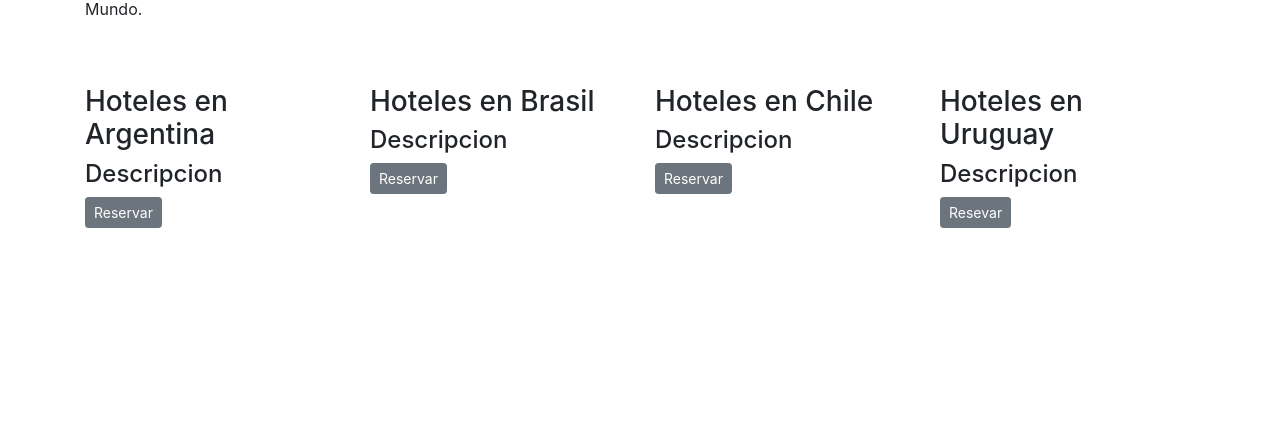
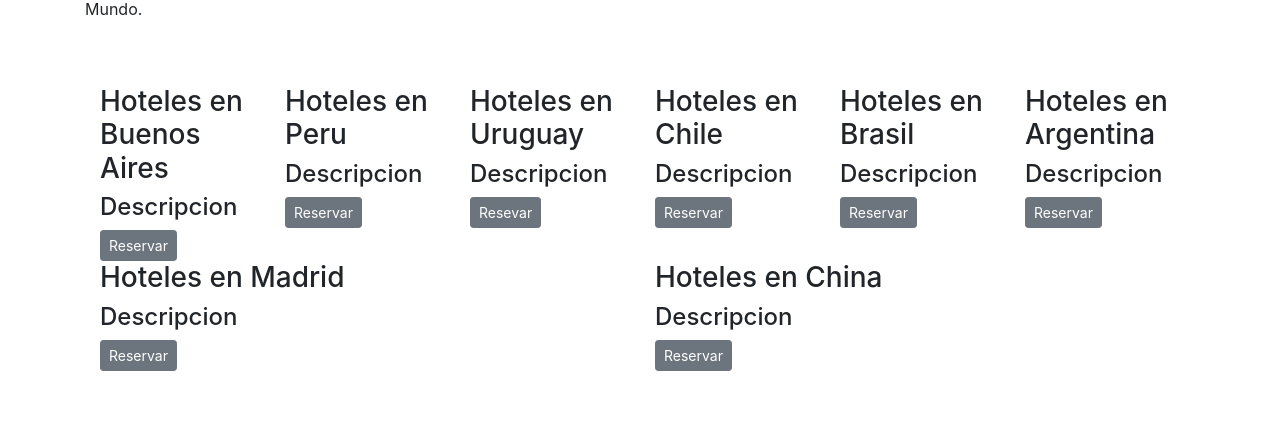
Before and after one commit to fernh08/correcion-tareas, a website: page index.html in a window 1280 px wide. Shown: the part 357-800 px from the top of the page. Drawn offline with nearby package versions, Linux system fonts and the light colour scheme.

Commit message:
primeros pasos con flex

```diff
--- a/index.html
+++ b/index.html
@@ -11,10 +11,11 @@
     <title>Guia-Hoteles</title>
   </head>
   <body>
-<div class="container">
+
   <div class="jumbotron">
   <h1 class="display-4">HOTELES</h1>
   </div>
+  <div class="container">
   <div class="row">
     <div class="col">
          <h2>Como reservo?</h2>
@@ -35,7 +36,7 @@
   <br>
    <br>
 
-    <div class="row">
+    <div class="d-flex flex-wrap flex-row-reverse">
 	 <div class="col-sm">
 	  <h3>Hoteles en Argentina</h3>
       <h4>Descripcion</h4>
@@ -56,6 +57,26 @@
       <h4>Descripcion</h4>
 	  <button type="button" class="btn btn-secondary btn-sm">Resevar</button>
      </div>
+	 <div class="col-sm">
+	  <h3>Hoteles en Peru</h3>
+      <h4>Descripcion</h4>
+	  <button type="button" class="btn btn-secondary btn-sm">Reservar</button>
+     </div>
+	  <div class="col-sm">
+	  <h3>Hoteles en Buenos Aires</h3>
+      <h4>Descripcion</h4>
+	  <button type="button" class="btn btn-secondary btn-sm">Reservar</button>
+     </div>
+	  <div class="col-sm">
+	  <h3>Hoteles en China</h3>
+      <h4>Descripcion</h4>
+	  <button type="button" class="btn btn-secondary btn-sm">Reservar</button>
+     </div>
+	  <div class="col-sm">
+	  <h3>Hoteles en Madrid</h3>
+      <h4>Descripcion</h4>
+	  <button type="button" class="btn btn-secondary btn-sm">Reservar</button>
+     </div>
 	</div>
 
   </div>
```
